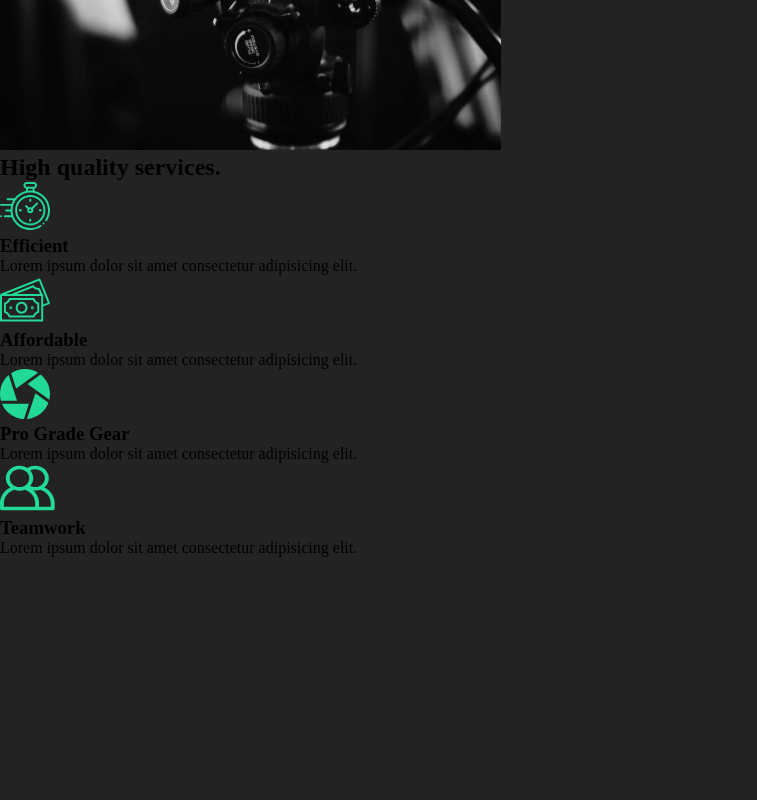
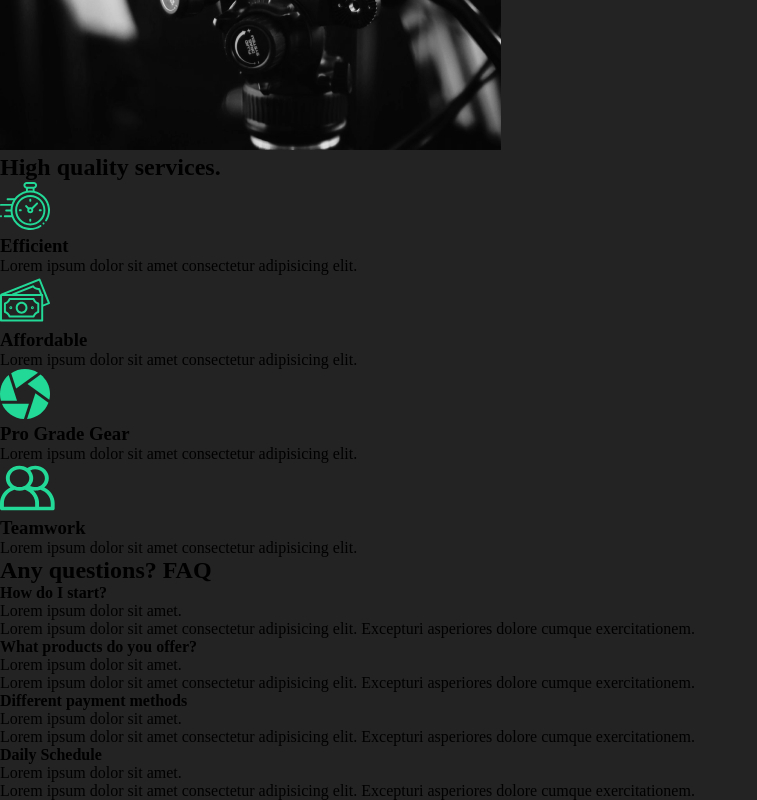
Before and after one commit to jaanvi-39/capture, a React (Create React App) app: page / in a window 1280 px wide. Shown: the part 1360-2160 px from the top of the page, without its empty margins (0-757 px from the left). Before the commit the page ends 1917 px from the top, so only its background shows below. Built offline with nearby package versions, Linux system fonts and the light colour scheme.

Commit message:
4. Faq Section

```diff
--- a/public/index.html
+++ b/public/index.html
@@ -29,6 +29,7 @@
   <body>
     <noscript>You need to enable JavaScript to run this app.</noscript>
     <div id="root"></div>
+
     <!-- <h2>Lorem ipsum dolor sit amet consectetur adipisicing elit. Tempore, dolores. Beatae iure quaerat consequatur harum, explicabo voluptatibus eius qui dolores amet numquam exercitationem ducimus quod ut corrupti quia non quisquam unde enim optio soluta. Rem accusamus consequatur voluptates, animi molestias necessitatibus, eum fugit nobis blanditiis hic, porro eius vel dolore!</h2> -->
     <!--
       This HTML file is a template.
--- /dev/null
+++ b/src/components/FaqSection.js
@@ -0,0 +1,51 @@
+const FaqSection = () => {
+  return (
+    <div className="faq-section">
+      <h2>
+        Any questions? <span>FAQ</span>
+      </h2>
+      <div className="question">
+        <h4>How do I start?</h4>
+        <div className="answer">
+          <p>Lorem ipsum dolor sit amet.</p>
+          <p>
+            Lorem ipsum dolor sit amet consectetur adipisicing elit. Excepturi
+            asperiores dolore cumque exercitationem.
+          </p>
+        </div>
+      </div>
+      <div className="question">
+        <h4>What products do you offer?</h4>
+        <div className="answer">
+          <p>Lorem ipsum dolor sit amet.</p>
+          <p>
+            Lorem ipsum dolor sit amet consectetur adipisicing elit. Excepturi
+            asperiores dolore cumque exercitationem.
+          </p>
+        </div>
+      </div>
+      <div className="question">
+        <h4>Different payment methods</h4>
+        <div className="answer">
+          <p>Lorem ipsum dolor sit amet.</p>
+          <p>
+            Lorem ipsum dolor sit amet consectetur adipisicing elit. Excepturi
+            asperiores dolore cumque exercitationem.
+          </p>
+        </div>
+      </div>
+      <div className="question">
+        <h4>Daily Schedule</h4>
+        <div className="answer">
+          <p>Lorem ipsum dolor sit amet.</p>
+          <p>
+            Lorem ipsum dolor sit amet consectetur adipisicing elit. Excepturi
+            asperiores dolore cumque exercitationem.
+          </p>
+        </div>
+      </div>
+    </div>
+  );
+};
+
+export default FaqSection;
--- a/src/pages/AboutUs.js
+++ b/src/pages/AboutUs.js
@@ -1,14 +1,15 @@
-import React from "react";
+// import React from "react";
 
 //import component of pages
 import AboutSection from "../components/AboutSection";
 import Services from "../components/Services";
-
+import FaqSection from "../components/FaqSection";
 const AboutUs = () => {
   return (
     <div>
       <AboutSection />
       <Services />
+      <FaqSection />
     </div>
   );
 };
```
